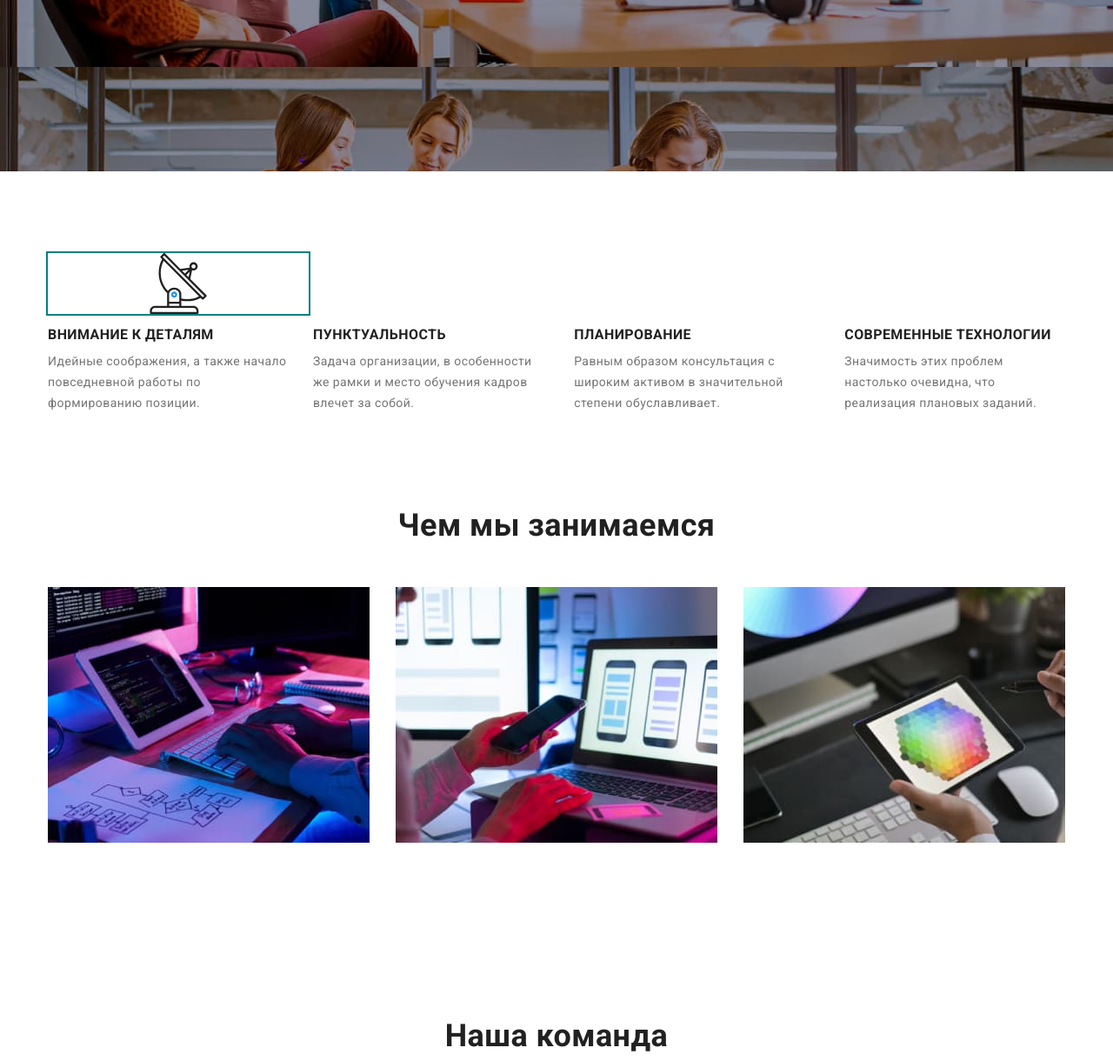
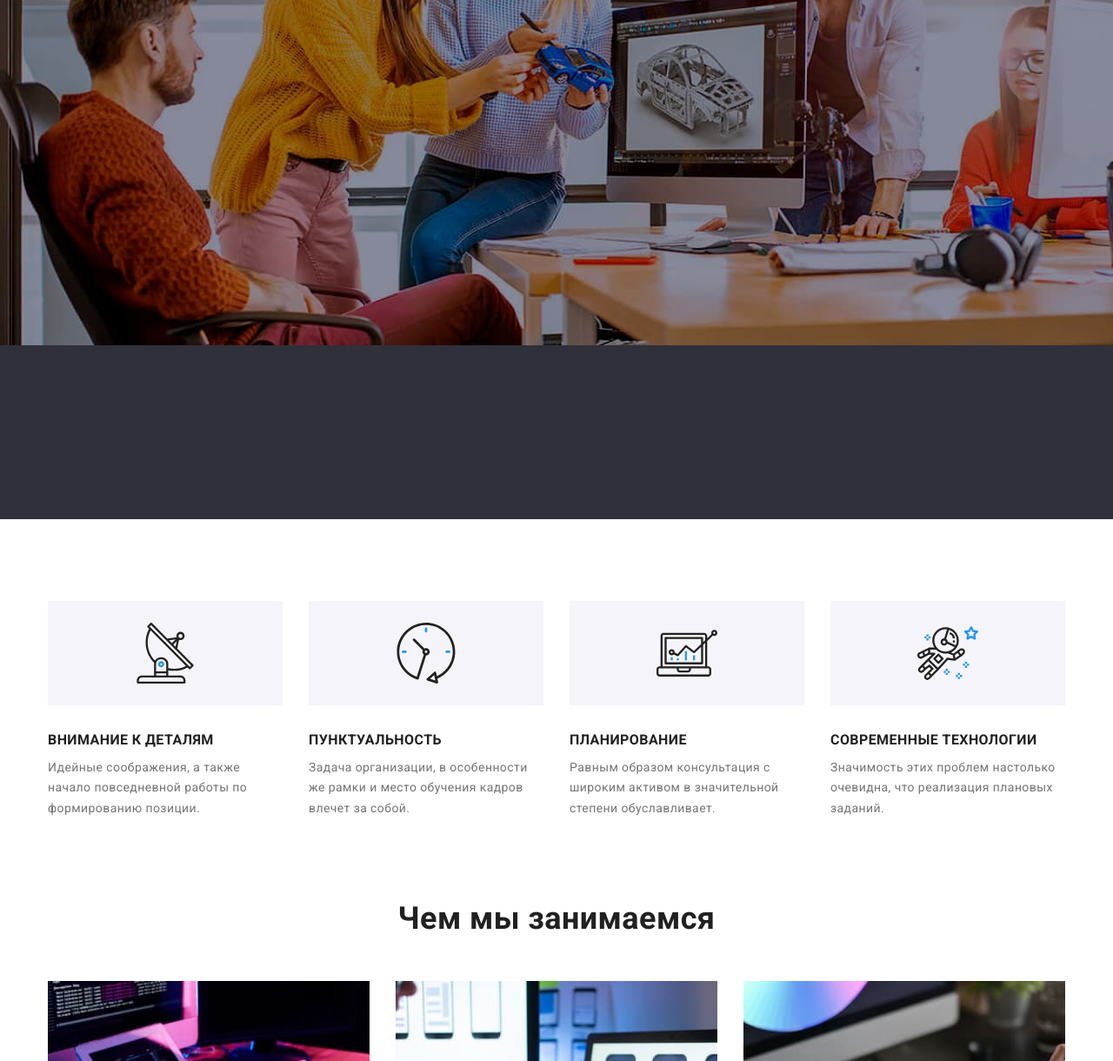
Before and after one commit to konstantin-Ba2mSki/goit-markup-hw-04, a plain HTML site: page index.html in a window 1280 px wide. Shown: the part 511-1731 px from the top of the page at 87% size. Drawn offline with nearby package versions, Linux system fonts and the light colour scheme.

Commit message:
додав спрайт
в преимущества

```diff
--- a/css/styles.css
+++ b/css/styles.css
@@ -189,11 +189,17 @@ body {
 
 .hero {
   background-color: #2f303a;
-  background-image: url(../images/bg.jpg);
-  background-size: contain;
   text-align: center;
   padding-top: 200px;
   padding-bottom: 200px;
+}
+
+.overlay {
+  max-width: 1600px;
+  height: 600px;
+  margin-left: auto;
+  margin-right: auto;
+  background-image: url(../images/bg.jpg);
 }
 
 .hero-title {
@@ -236,19 +242,18 @@ body {
   margin: -1px;
 }
 
-.icon-antenna {
-  display: block;
-  height: 70px;
-  fill: tomato;
-  outline: 2px solid teal;
+.features {
+  display: flex;
+  margin: 0;
 }
 
-.icon-antenna:hover {
-  fill: turquoise;
-}
-
-.features {
+.icon {
   display: flex;
+  align-items: center;
+  background-color: #f5f4fa;
+  width: 270px;
+  height: 120px;
+  padding: 25px 100px;
 }
 
 .features-item:not(:last-child) {
@@ -264,6 +269,7 @@ body {
   font-size: 16px;
   line-height: 1.2;
   cursor: pointer;
+  margin-top: 30px;
   margin-bottom: 10px;
   text-transform: uppercase;
 }
--- a/index.html
+++ b/index.html
@@ -78,11 +78,13 @@
       <!--hero-->
 
       <section class="hero">
-        <div class="container">
-          <h1 class="hero-title">
-            эффективные решения<br />для вашего бизнеса
-          </h1>
-          <button type="button" class="hero-btn">Заказать услугу</button>
+        <div class="overlay">
+          <div class="container">
+            <h1 class="hero-title">
+              эффективные решения<br />для вашего бизнеса
+            </h1>
+            <button type="button" class="hero-btn">Заказать услугу</button>
+          </div>
         </div>
       </section>
 
@@ -90,11 +92,13 @@
 
       <section class="section">
         <div class="container">
-          <svg class="icon-antenna" height="70">
-            <use href="./images/symbol-defs.svg#icon-antenna"></use>
-          </svg>
           <ul class="features">
             <li class="features-item">
+              <div class="icon">
+                <svg class="icon-antenna" width="70" height="70">
+                  <use href="./images/symbol-defs.svg#icon-antenna"></use>
+                </svg>
+              </div>
               <h3 class="features-title">Внимание к деталям</h3>
               <p class="features-text">
                 Идейные соображения, а также начало повседневной работы по
@@ -103,6 +107,11 @@
             </li>
 
             <li class="features-item">
+              <div class="icon">
+                <svg class="icon-clock" widht="70" height="70">
+                  <use href="./images/symbol-defs.svg#icon-clock"></use>
+                </svg>
+              </div>
               <h3 class="features-title">Пунктуальность</h3>
               <p class="features-text">
                 Задача организации, в особенности же рамки и место обучения
@@ -111,6 +120,11 @@
             </li>
 
             <li class="features-item">
+              <div class="icon">
+                <svg class="icon-diagram" widht="70" height="70">
+                  <use href="./images/symbol-defs.svg#icon-diagram"></use>
+                </svg>
+              </div>
               <h3 class="features-title">Планирование</h3>
               <p class="features-text">
                 Равным образом консультация с широким активом в значительной
@@ -119,6 +133,11 @@
             </li>
 
             <li class="features-item">
+              <div class="icon">
+                <svg class="icon-astronaut" widht="70" height="70">
+                  <use href="./images/symbol-defs.svg#icon-astronaut"></use>
+                </svg>
+              </div>
               <h3 class="features-title">Современные технологии</h3>
               <p class="features-text">
                 Значимость этих проблем настолько очевидна, что реализация
```
